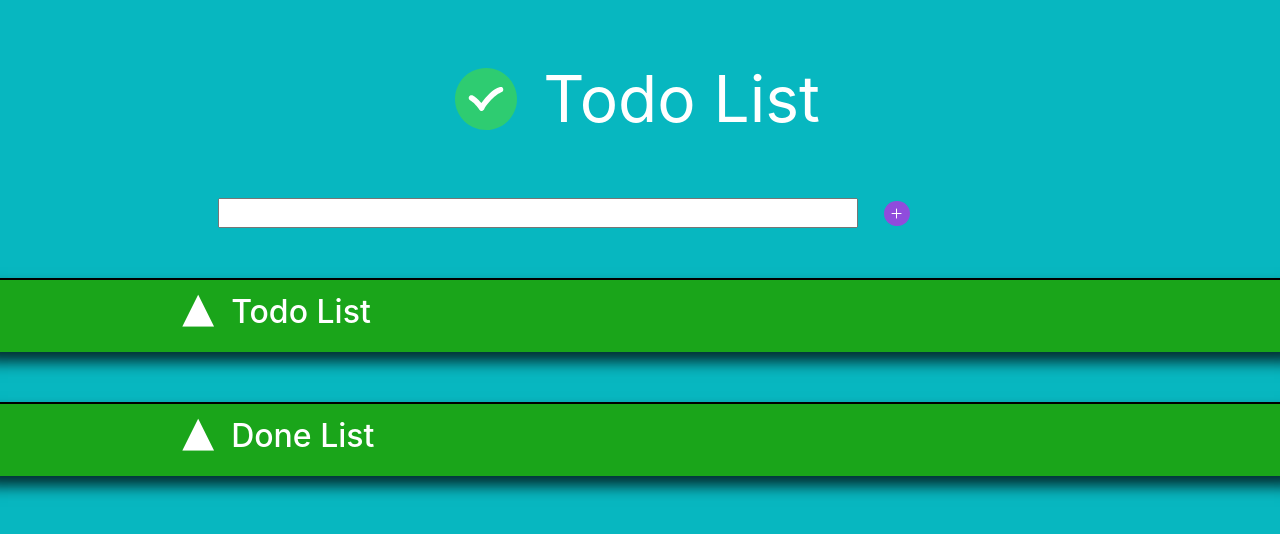
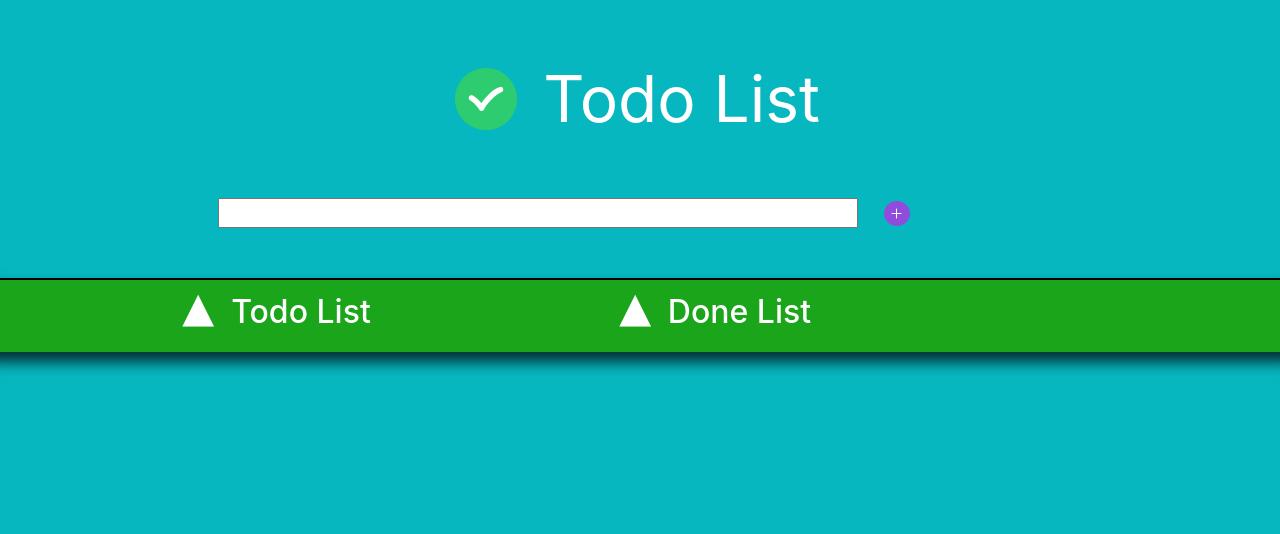
Before and after one commit to GreenNeptune/Todo-list, a React (Create React App) app: page / in a window 1280 px wide. Shown: the top 534 px of the page. Built offline with nearby package versions, Linux system fonts and the light colour scheme.

Commit message:
setting header lists in one line

```diff
--- a/src/component/AddItem/AddItem.jsx
+++ b/src/component/AddItem/AddItem.jsx
@@ -26,7 +26,7 @@ class AddItem extends Component {
             <div className="row add-item">
                 <div className="d-flex align-items-center col-8 offset-2">
                     <div>
-                        <input className="add-item-input" type="text" onChange={this.handleChange} />
+                        <input className="add-item-input" type="text" maxlength="115" onChange={this.handleChange} />
                     </div>
                     <div className="add-item-logo-container" onClick={this.handleSubmit}>
                         <div className="add-item-logo"></div>
--- a/src/component/Lists/Lists.jsx
+++ b/src/component/Lists/Lists.jsx
@@ -9,12 +9,15 @@ export default class Lists extends Component {
         return (
             <div>
                 <div className="row border-black margin-top background-green">
-                    <div className="col offset-2">
+                    <div className=" d-flex col-2 offset-2">
                         <h3 className="deafault-list-header">Todo List</h3>
+                    </div>
+                    <div className=" d-flex col offset-2">
+                        <h3 className="deafault-list-header">Done List</h3>
                     </div>
                 </div>
                 <div className="row ToDo">
-                    <div className="d-flex align-items-center col-9 offset-2">
+                    <div className="d-flex align-items-center col-4 offset-2">
                         <Collapsible open={true}>
                             <Scroll>
                                 {this.props.toDolist && this.props.toDolist.length > 0 ?
@@ -34,30 +37,29 @@ export default class Lists extends Component {
                                 }
                             </Scroll>
                         </Collapsible>
+
                     </div>
-                </div>
-
-                <div className="row border-black margin-top background-green">
-                    <div className="col offset-2">
-                        <h3 className="deafault-list-header">Done List</h3>
-                    </div>
-                </div>
-                <div className="row Done">
-                    <div className="d-flex align-items-center col-9 offset-2">
+                    <div className="d-flex align-items-center col-4 ofset-2">
                         <Collapsible open={true}>
+                            <Scroll>
                                 {this.props.doneList && this.props.doneList.length > 0 ?
                                     (
-                                    <ul>
+                                        <ul className="list-group">
                                             {this.props.doneList.map((obj, index) =>
-                                            <li key={index}>{`task: ${obj.text}`}</li>
+                                                <Item
+                                                    text={obj.text}
+                                                    key={index}
+                                                // onCheckBoxClick={this.onCheckBoxClick}
+                                                />
                                             )}
                                         </ul>
                                     )
                                     :
-                                ""
+                                    <div></div>
+                                }
+                            </Scroll>
+                        </Collapsible>
 
-                            }
-                        </Collapsible>
                     </div>
                 </div>
             </div>
```
Lines whose indentation alone changed are shown as unchanged.
